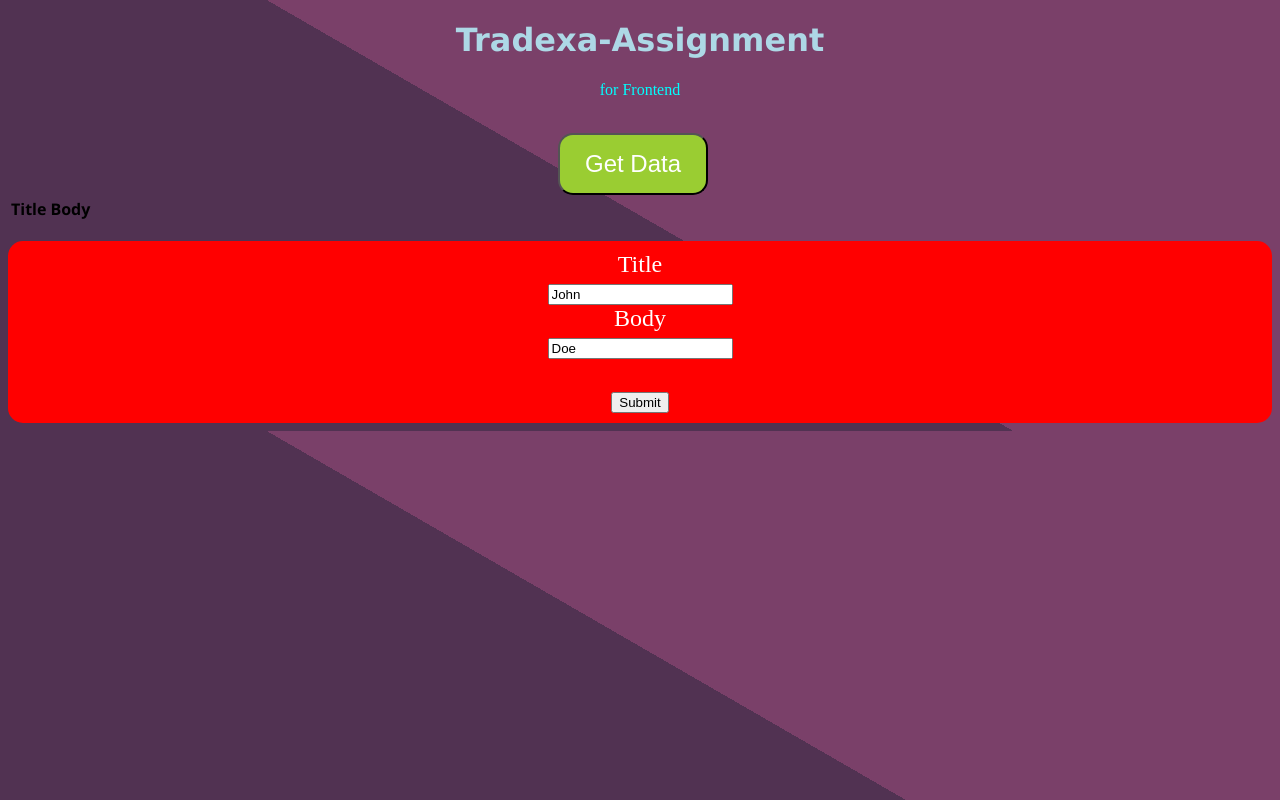
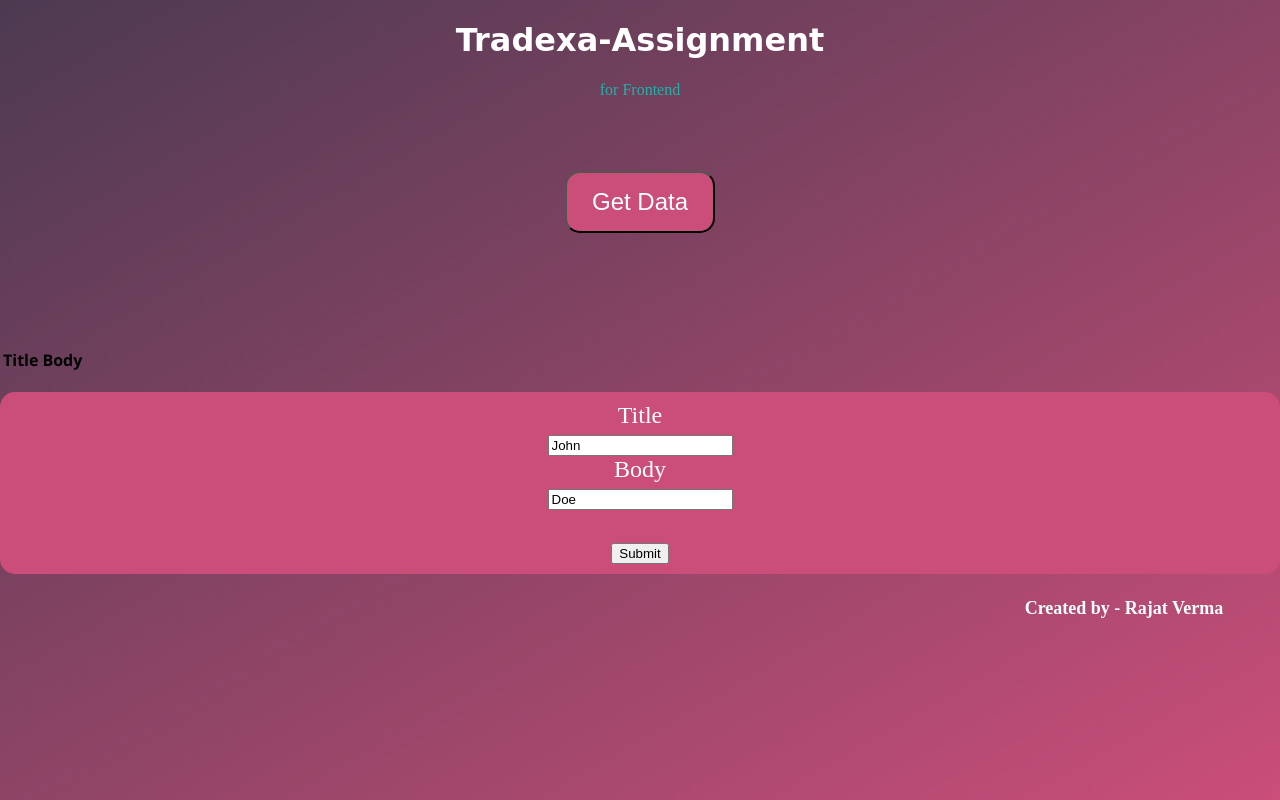
Before and after one commit to Rajatvermalko/Tradexa, a plain HTML site: page index.html in a window 1280 px wide. Drawn offline with Linux system fonts and the light colour scheme; a web font is replaced by a local one.

Commit message:
Feat footer & Updated CSS
Changed few styles, added hover state to the elements. Added footer to make it clear that who is the creator of this project

```diff
--- a/index.html
+++ b/index.html
@@ -30,4 +30,7 @@
 
     <script src="index.js"></script>
 </body>
+<footer>
+    <h4>Created by - Rajat Verma</h4>
+</footer>
 </html>
--- a/styles.css
+++ b/styles.css
@@ -1,21 +1,33 @@
+@import url('https://fonts.googleapis.com/css2?family=Edu+TAS+Beginner:wght@700&display=swap');
 body{
-    background: linear-gradient(30deg, #513252 50%, #7A4069 50%);
+    margin:0;
+    background: linear-gradient(150deg,#4C3A51 ,  #CA4E79);
+    background-attachment: fixed;
+    text-align: center;
 
 }
 
 h1{
     text-align: center;
-    color: lightblue;
-    font-family: Verdana, Geneva, Tahoma, sans-serif;
+    color:white;
+    font-family: 'Edu TAS Beginner', cursive;
+}
+
+h1:hover{
+    color: #2C3639;
+    font-family: Georgia, 'Times New Roman', Times, serif;
+    transform: scale(1.1);
 }
 
 p{
+    padding-top: 0;
+    margin-top: 0;
     text-align: center;
-    color: aqua;
+    color: lightseagreen;
 }
 
 button{
-    margin-left: 550px;
+    margin-top: 1cm;
     padding: 15px 25px;
     font-size: 24px;
     text-align: center;
@@ -23,11 +35,12 @@ button{
     outline: none;
     color: #fff;
     border-radius: 15px;
-    background-color: yellowgreen;
+    background-color: #CA4E79;
 }
 
 button:hover{
-    background-color: blue;
+    background-color: #810955;
+    transform: scale(1.15);
 }
 
 .button{
@@ -38,14 +51,31 @@ button:hover{
     outline: none;
     color: #fff;
     border-radius: 15px;
-    background-color: red;
+    background-color: #CA4E79;
 }
 
 .button:hover{
-    background-color: blue;
+    background-color: #810955;
 }
 
 #table{
+    margin-top: 3cm;
 text-align: center;
 font-family: 'Segoe UI', Tahoma, Geneva, Verdana, sans-serif;
 }
+
+h4{
+    margin-right: 1.5cm;
+    position: inherit;
+    bottom: 0px;
+    float: right;
+    color: white;
+    font-weight: bold;
+    font-size: large;
+}
+
+h4:hover{
+    color: #2C3639;
+    font-family: 'Edu TAS Beginner', cursive;
+    transform: scale(1.2);
+}
```
